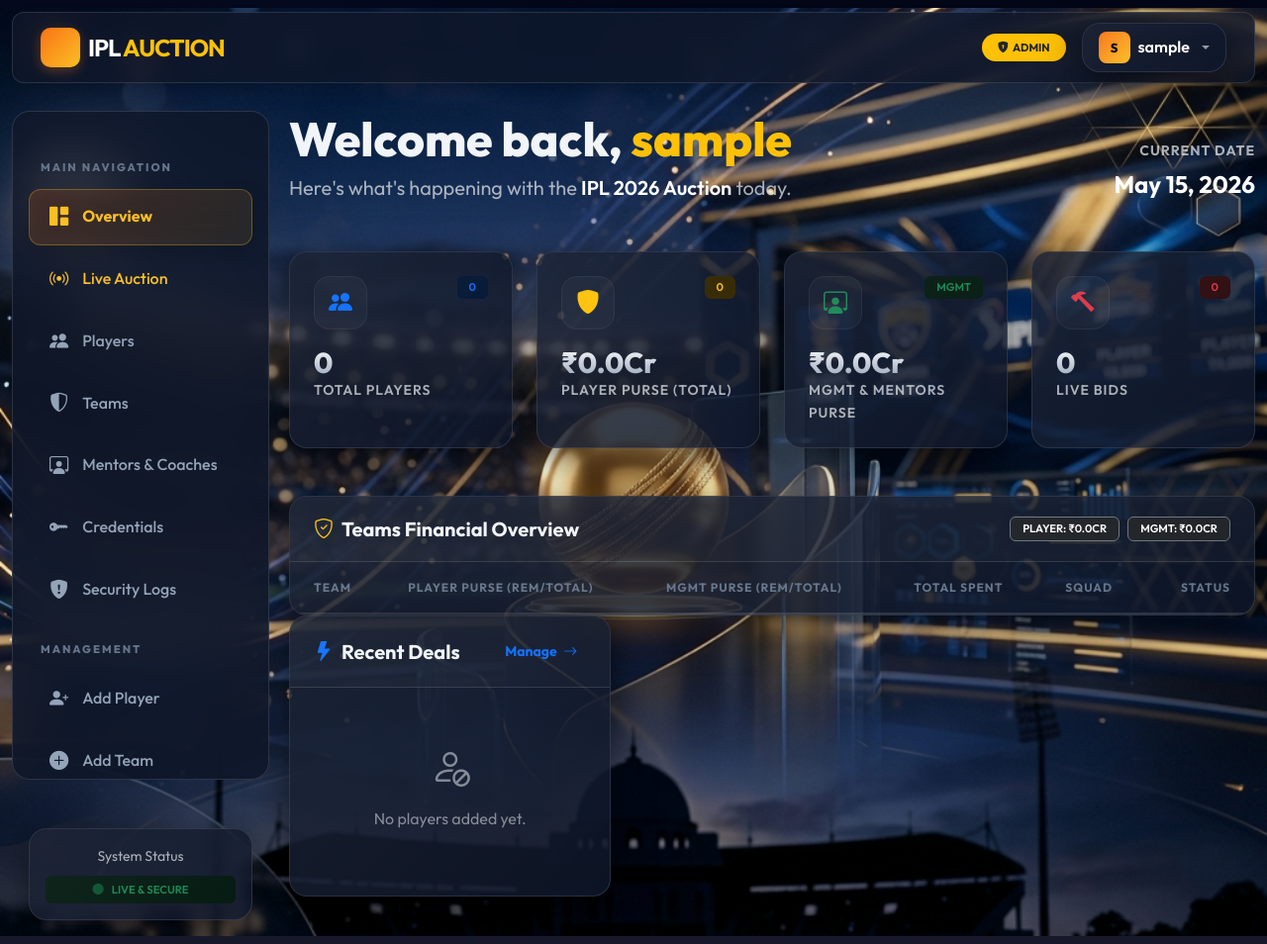
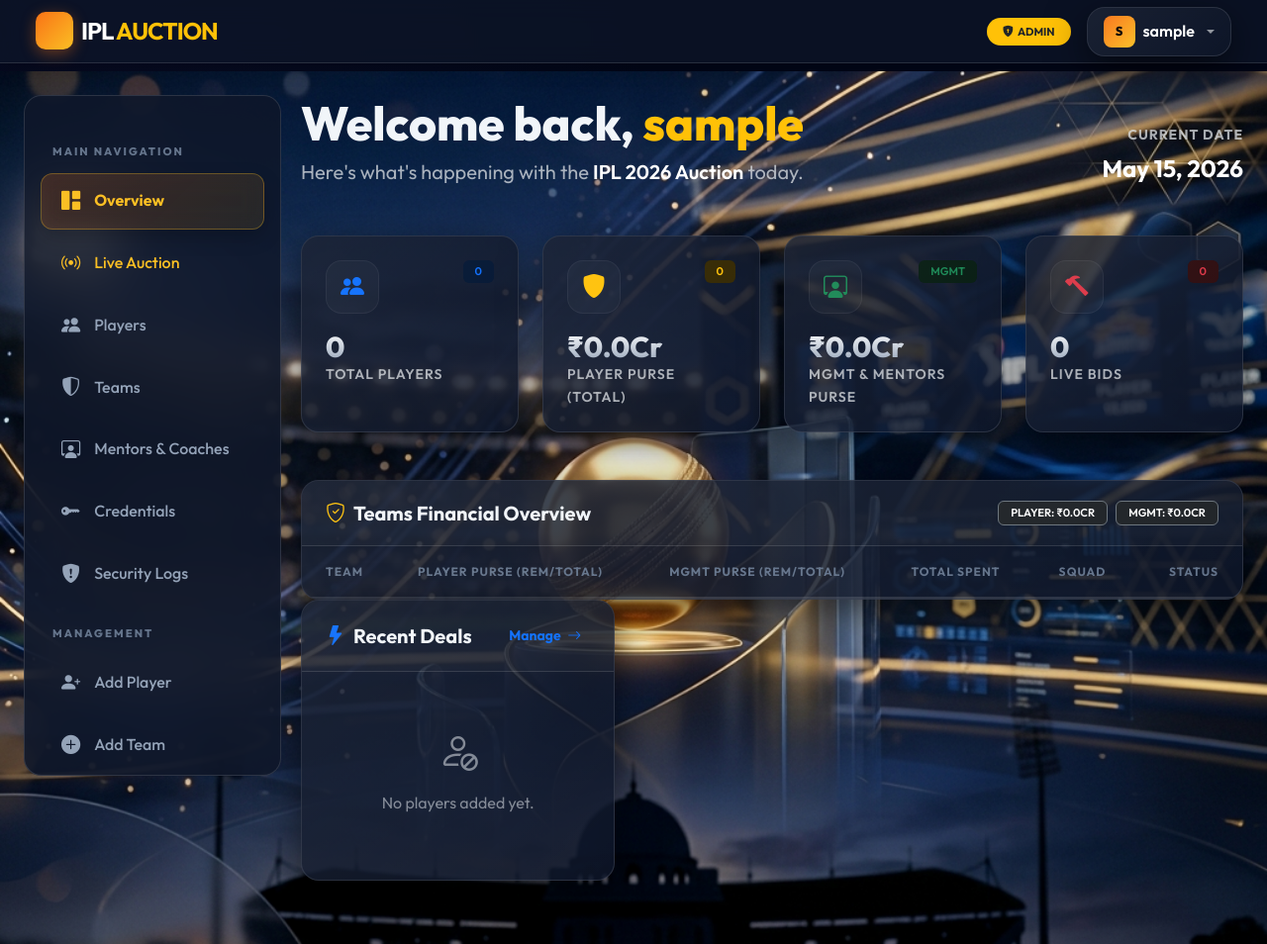
Before and after one commit to PrajwalK01/IPL_Auction, a Flask app: page /dashboard in a window 1280 px wide. Shown: the whole page at 99% size. Run offline with Flask 3, Linux system fonts and the light colour scheme; the visitor is signed in with stand-in values (Sample User, id 1); data that the repository does not hold is empty.

Commit message:
💎 Final Master Fix: UI Layout, Data Visibility, and Resilient Filtering

```diff
--- a/routes/admin/players.py
+++ b/routes/admin/players.py
@@ -45,14 +45,19 @@ def list_players():
     try:
         db = get_db()
         # Fetch everything once to avoid index issues
-        players_docs = db.collection("players").stream()
-        teams_data = {d.id: d.to_dict() for d in db.collection("teams").stream()}
+        players_docs = db.collection("players").get()
+        teams_data = {d.id: d.to_dict() for d in db.collection("teams").get()}
 
         players = []
         for doc in players_docs:
             p = doc.to_dict()
             if p.get("is_deleted") == 1: continue
-            if role_filter and p.get("role") != role_filter: continue
+
+            # Case-insensitive role filtering
+            if role_filter:
+                p_role = str(p.get("role", "")).strip().lower()
+                if p_role != role_filter.strip().lower():
+                    continue
 
             p['id'] = doc.id
             if p.get("sold_to_team_id"):
--- a/routes/dashboard.py
+++ b/routes/dashboard.py
@@ -26,9 +26,9 @@ def index():
         all_players = [d.to_dict() for d in db.collection("players").stream()]
         all_teams   = [d.to_dict() for d in db.collection("teams").stream()]
 
-        # Filter in Python (Avoids Firebase Index errors)
-        active_players = [p for p in all_players if p.get("is_deleted") == 0 and p.get("is_active") == 1]
-        active_teams   = [t for t in all_teams if t.get("IsDeleted") == False and t.get("IsActive") == True]
+        # Filter in Python (Avoids Firebase Index errors) - Resilient to key casing
+        active_players = [p for p in all_players if (p.get("is_deleted") == 0 or p.get("IsDeleted") == False) and (p.get("is_active") == 1 or p.get("IsActive") == True)]
+        active_teams   = [t for t in all_teams if (t.get("IsDeleted") == False or t.get("is_deleted") == 0) and (t.get("IsActive") == True or t.get("is_active") == 1)]
 
         total_players = len(active_players)
         total_teams   = len(active_teams)
--- a/static/css/style.css
+++ b/static/css/style.css
@@ -99,36 +99,33 @@ body {
 
 /* ── Dashboard Layout ─────────────────────────────────────── */
 .dashboard-navbar {
-  position: fixed;
-  top: 12px; left: 12px; right: 12px;
-  height: var(--navbar-h);
-  background: rgba(15, 23, 42, 0.8);
-  backdrop-filter: blur(10px);
-  border: 1px solid var(--glass-border);
-  border-radius: var(--radius-md);
+  position: sticky;
+  top: 0;
+  height: 64px;
+  background: rgba(15, 23, 42, 0.7);
+  backdrop-filter: blur(12px);
+  -webkit-backdrop-filter: blur(12px);
+  border-bottom: 1px solid var(--glass-border);
   z-index: 1050;
-  margin: 0 auto;
-  max-width: 1400px;
+  padding: 0 1.5rem !important;
 }
 
 .navbar-logo-icon {
-  width: 40px; height: 40px;
+  width: 38px; height: 38px;
   background: var(--grad-primary);
   border-radius: 10px;
   display: flex;
   align-items: center;
   justify-content: center;
-  font-size: 1.2rem;
+  font-size: 1.25rem;
   color: #000;
-  box-shadow: 0 4px 12px rgba(249, 115, 22, 0.3);
+  box-shadow: 0 4px 15px rgba(249, 115, 22, 0.4);
 }
 
 .dashboard-wrapper {
   display: flex;
-  padding-top: calc(var(--navbar-h) + 32px);
-  min-height: 100vh;
-  padding-left: 12px;
-  padding-right: 12px;
+  padding: 24px;
+  min-height: calc(100vh - 64px);
   background: url('../img/dashboard-bg.png') no-repeat center center fixed;
   background-size: cover;
 }
@@ -138,14 +135,16 @@ body {
   flex-shrink: 0;
   background: var(--glass-bg);
   backdrop-filter: blur(var(--glass-blur));
+  -webkit-backdrop-filter: blur(var(--glass-blur));
   border: 1px solid var(--glass-border);
   border-radius: var(--radius-lg);
   margin-right: 20px;
   padding: 1.5rem 1rem;
-  height: calc(100vh - var(--navbar-h) - 52px);
+  height: calc(100vh - 112px);
   position: sticky;
-  top: calc(var(--navbar-h) + 24px);
+  top: 88px;
   z-index: 1020;
+  overflow-y: auto;
 }
 
 .sidebar-section-label {
```
